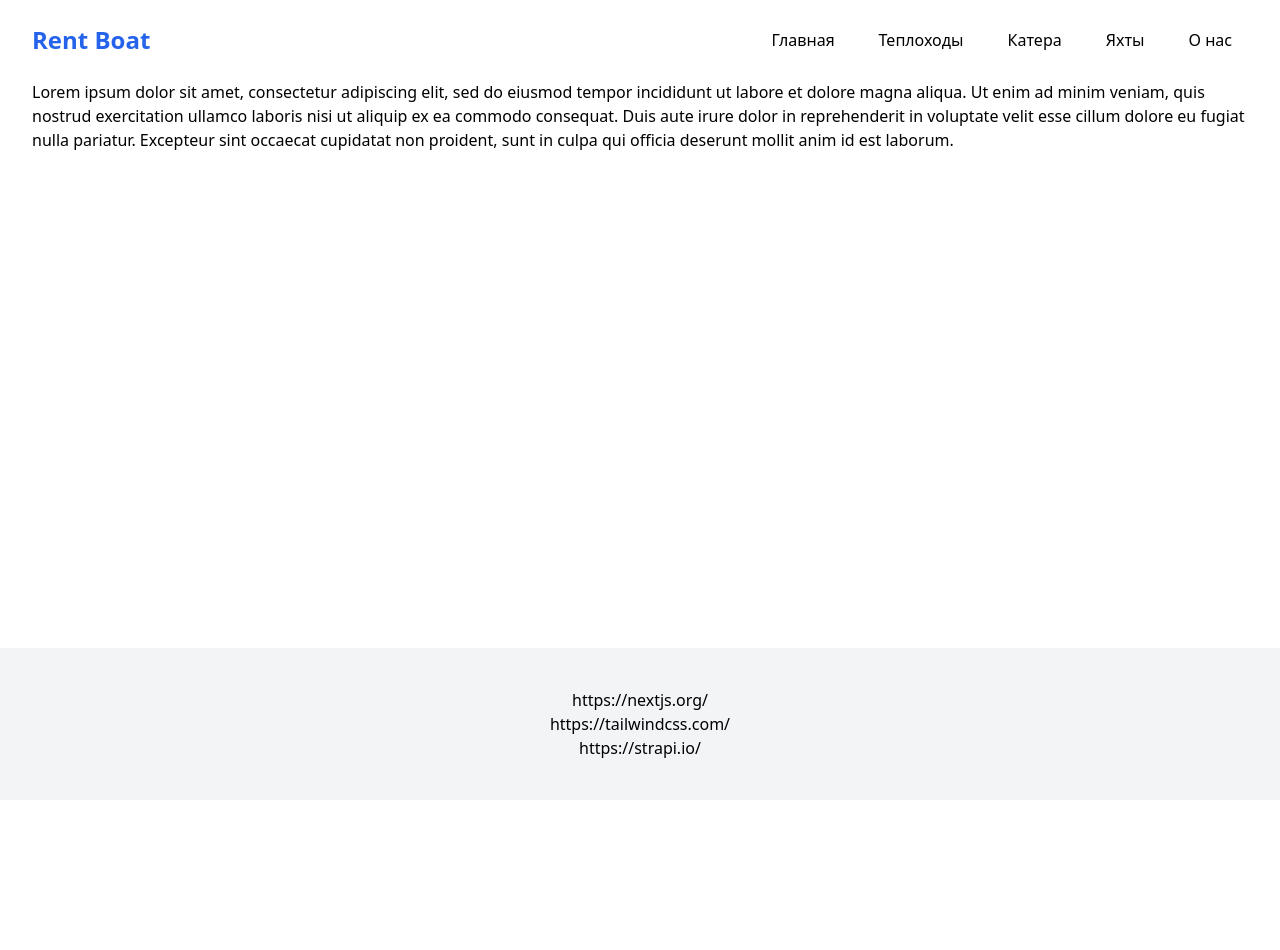
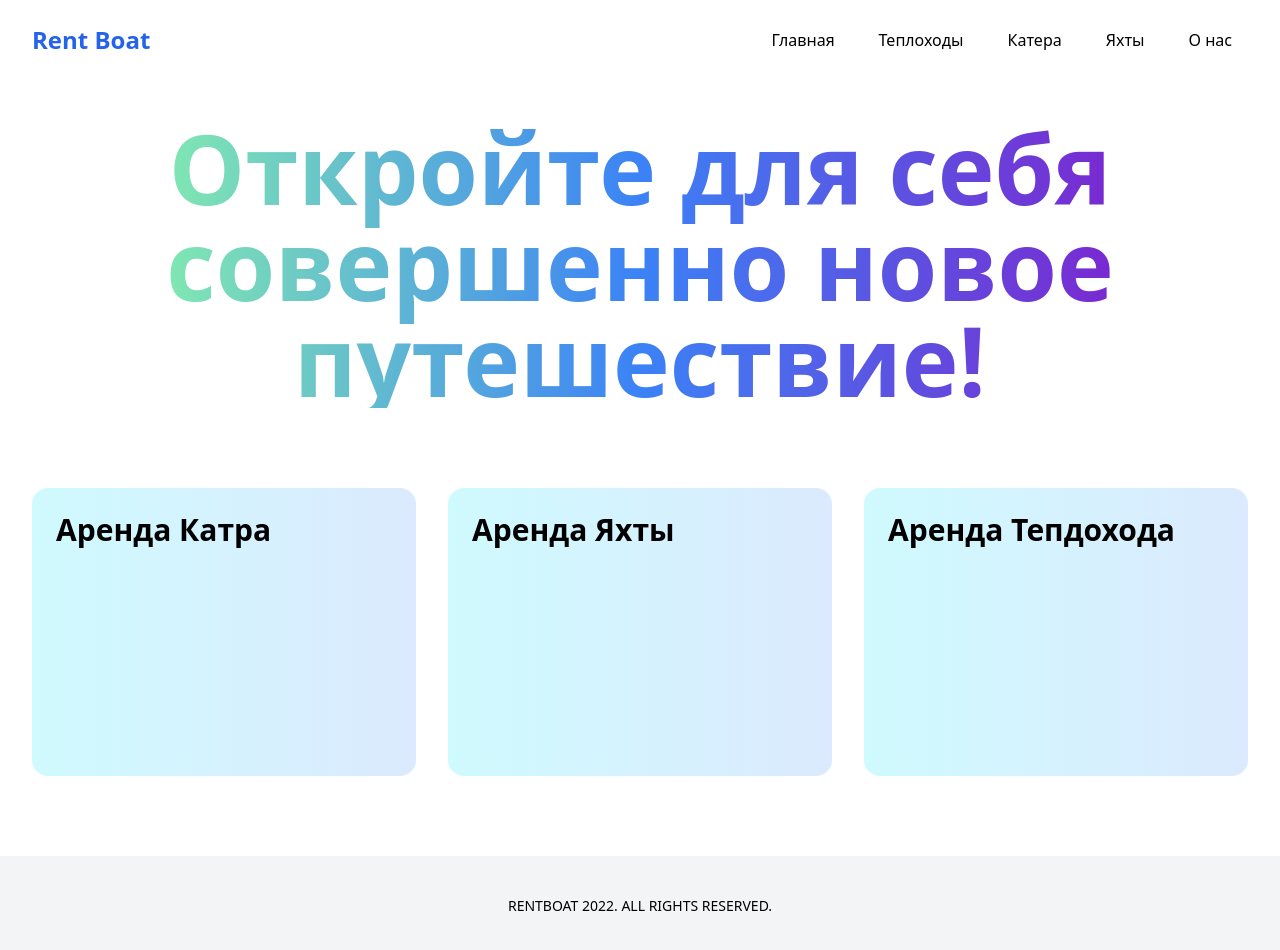
Before and after one commit to nvadeveloper/rent-boat-nextjs-frontend, a Next.js app: page / in a window 1280 px wide. Shown: the top 950 px of the page. Before the commit the page ends 800 px from the top, so only its background shows below. Built offline with nearby package versions, Linux system fonts and the light colour scheme.

Commit message:
first commit

```diff
--- a/components/Footer.js
+++ b/components/Footer.js
@@ -5,9 +5,10 @@ const Footer = () => {
         <footer>
             <div className="bg-gray-100 mt-20 py-10">
                 <div className="container mx-auto px-4 sm:px-6 lg:px-8 text-center">
-                    <p><a href="https://nextjs.org/">https://nextjs.org/</a></p>
+                    {/* <p><a href="https://nextjs.org/">https://nextjs.org/</a></p>
                     <p><a href="https://tailwindcss.com/">https://tailwindcss.com/</a></p>
-                    <p><a href="https://strapi.io/">https://strapi.io/</a></p>
+                    <p><a href="https://strapi.io/">https://strapi.io/</a></p> */}
+                    <p className="text-sm">RENTBOAT 2022. ALL RIGHTS RESERVED.</p>
                 </div>
             </div>
         </footer>
--- a/components/elements/ItemContactButton.js
+++ b/components/elements/ItemContactButton.js
@@ -38,9 +38,10 @@ const ItemContactButton = () => {
                             </button>
                         </div>
                         <div className="p-4 lg:p-6">
-                            <p>Позвонить: +7991111111</p>
-                            <p>WhatsApp: +7991111111</p>
-                            <p>Телеграмм: @rentboat</p>
+                            <p>Вы можете сязаться с нами через:</p>
+                            <p>Телефон: <a href="tel:+79911142131" className="text-blue-600 hover:text-blue-500">+79911142131</a></p>
+                            <p>WhatsApp: <a href="https://wa.me/79911142131" className="text-blue-600 hover:text-blue-500">+79911142131</a></p>
+                            <p>Телеграм: <a href="https://t.me/nikitaav27" target="_blank" rel="noopener noreferrer" className="text-blue-600 hover:text-blue-500">@nikitaav27</a></p>
                         </div>
                     </div>
                     <div
--- a/pages/about/index.js
+++ b/pages/about/index.js
@@ -1,19 +1,20 @@
 import PageHeading from "../../components/elements/PageHeading"
 
-
+const Number = ``
 const About = () => {
 
   return (
     <>
       <section className="container mx-auto px-4 sm:px-6 lg:px-8 selection:bg-blue-100 selection:text-black">
         <PageHeading>О нас</PageHeading>
-        <p>Lorem ipsum dolor sit amet, consectetur adipiscing elit, sed do eiusmod tempor incididunt ut labore et dolore magna aliqua. Ut enim ad minim veniam, quis nostrud exercitation ullamco laboris nisi ut aliquip ex ea commodo consequat. Duis aute irure dolor in reprehenderit in voluptate velit esse cillum dolore eu fugiat nulla pariatur. Excepteur sint occaecat cupidatat non proident, sunt in culpa qui officia deserunt mollit anim id est laborum.</p>
+        <p>Nautal - ваш посредник для аренды яхт, лидер на рынке Испании. У нас предлагается в аренду более 30 000 судов в 60 странах. Свыше 1 300 000 клиентов пользуются нашими услугами ежегодно.</p>
       </section>
 
       <section className="container mx-auto px-4 sm:px-6 lg:px-8">
         <PageHeading>Контакты</PageHeading>
         <p className="text-xl font-extrabold font-montserrat pb-6">Мы всегда рады обратной связи</p>
-        <p>Телефон: <a href="tel:+79911111111" className="text-blue-600 hover:text-blue-500">+79911111111</a></p>
+        <p>Телефон: <a href="tel:+79911142131" className="text-blue-600 hover:text-blue-500">+79911142131</a></p>
+        <p>WhatsApp: <a href="https://wa.me/79911142131" className="text-blue-600 hover:text-blue-500">+79911142131</a></p>
         <p>Телеграм: <a href="https://t.me/nikitaav27" target="_blank" rel="noopener noreferrer" className="text-blue-600 hover:text-blue-500">@nikitaav27</a></p>
       </section>
     </>
--- a/pages/index.js
+++ b/pages/index.js
@@ -1,11 +1,37 @@
-
+import Link from "next/link"
 
 const Index = () => {
 
   return (
     <>
       <section className="container mx-auto px-4 sm:px-6 lg:px-8">
-        <p>Lorem ipsum dolor sit amet, consectetur adipiscing elit, sed do eiusmod tempor incididunt ut labore et dolore magna aliqua. Ut enim ad minim veniam, quis nostrud exercitation ullamco laboris nisi ut aliquip ex ea commodo consequat. Duis aute irure dolor in reprehenderit in voluptate velit esse cillum dolore eu fugiat nulla pariatur. Excepteur sint occaecat cupidatat non proident, sunt in culpa qui officia deserunt mollit anim id est laborum.</p>
+
+        <p className="max-w-5xl mx-auto text-center text-4xl sm:text-6xl lg:text-8xl font-extrabold mt-10 mb-20 text-transparent bg-clip-text bg-gradient-to-r from-green-300 via-blue-500 to-purple-700">Откройте для себя совершенно новое путешествие!</p>
+
+        <div className="grid grid-cols-1 sm:grid-cols-3 gap-8">
+          <Link href='/boats'>
+            <a>
+              <div className="rounded-2xl p-6 bg-gradient-to-r from-cyan-100 to-blue-100 h-72">
+                <p className="text-3xl font-extrabold font-montserrat">Аренда Катра</p>
+              </div>
+            </a>
+          </Link>
+          <Link href='/yachts'>
+            <a>
+              <div className="rounded-2xl p-6 bg-gradient-to-r from-cyan-100 to-blue-100 h-72">
+                <p className="text-3xl font-extrabold font-montserrat">Аренда Яхты</p>
+              </div>
+            </a>
+          </Link>
+          <Link href='/ships'>
+            <a>
+              <div className="rounded-2xl p-6 bg-gradient-to-r from-cyan-100 to-blue-100 h-72">
+                <p className="text-3xl font-extrabold font-montserrat">Аренда Тепдохода</p>
+              </div>
+            </a>
+          </Link>
+        </div>
+
 
       </section>
     </>
```
